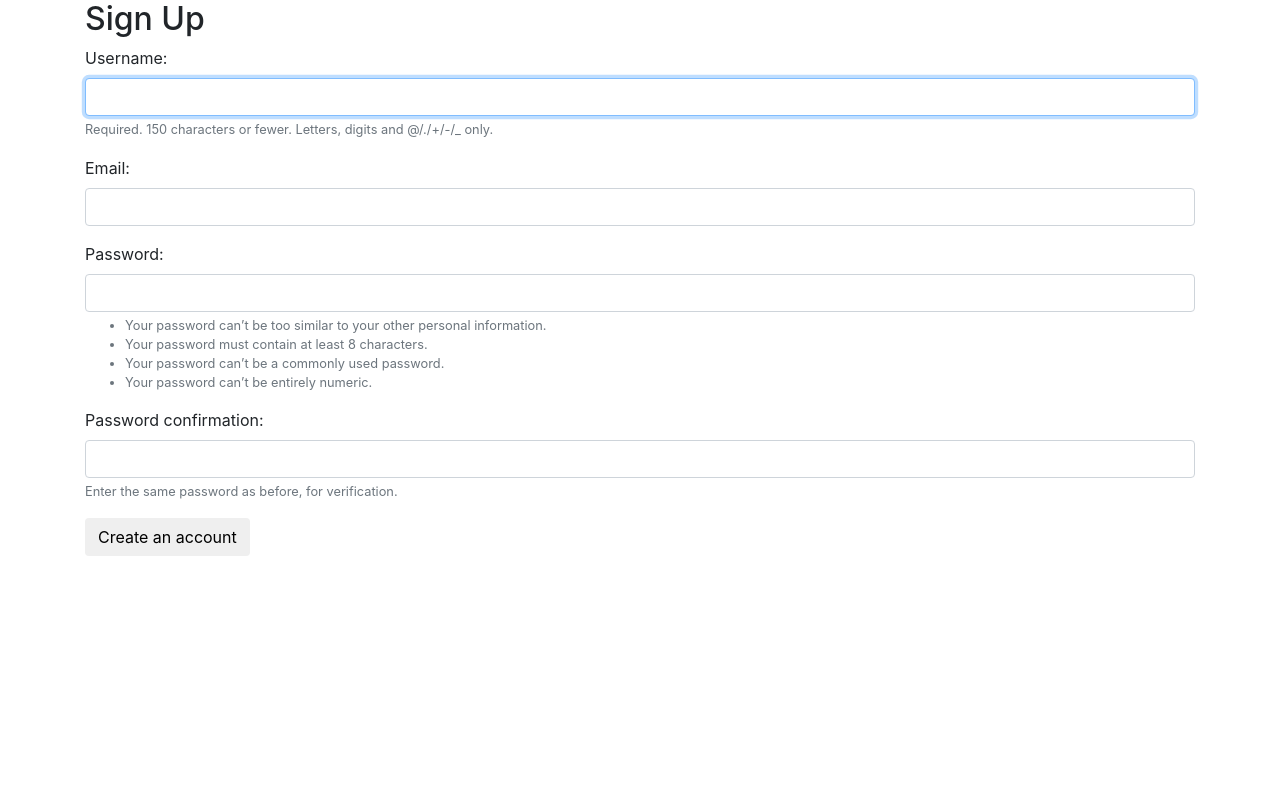
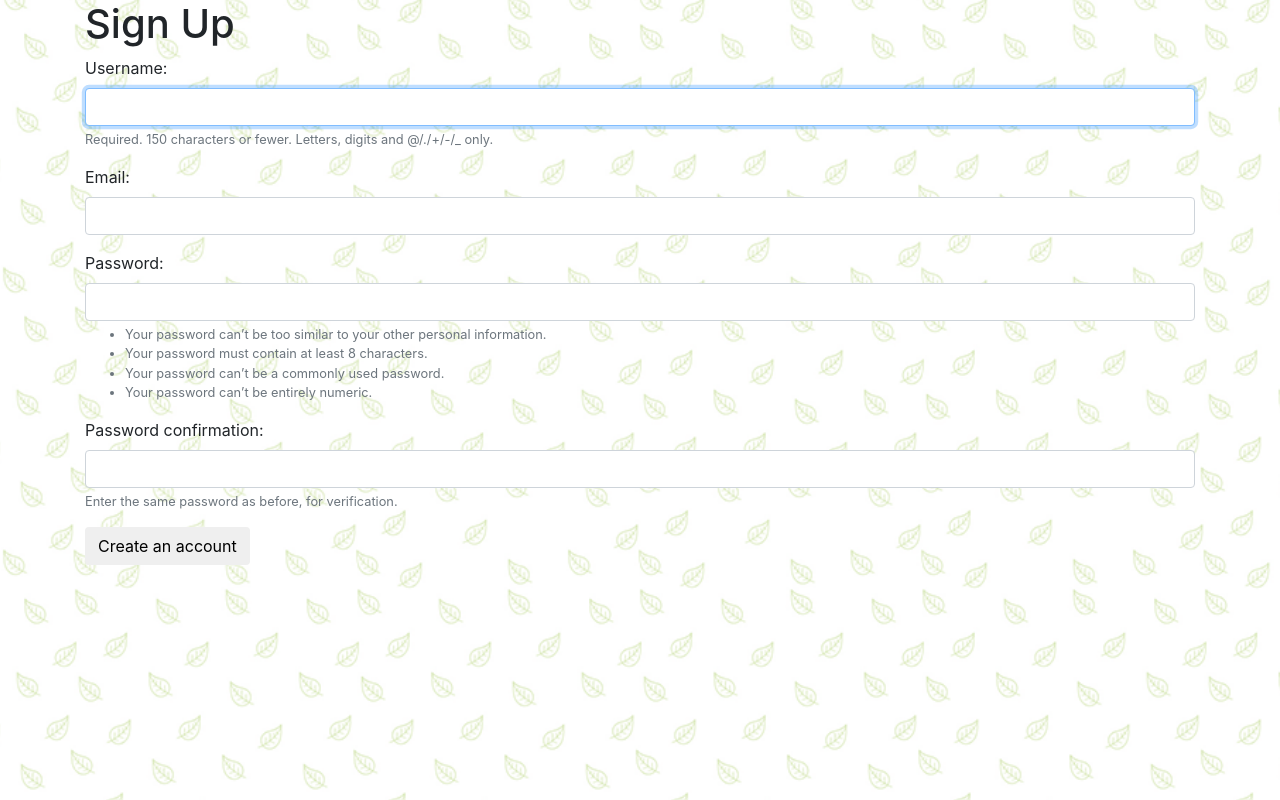
Before and after one commit to swainshashwat/Bata-Tu-Bata, a Django app: page /signup/ in a window 1280 px wide. Run offline with Django 3.2, Linux system fonts and the light colour scheme; some libraries are stand-ins or nearby versions.

Commit message:
added static for accounts

```diff
--- /dev/null
+++ b/static/css/accounts.css
@@ -0,0 +1,19 @@
+body {
+    background-image: url(../img/leaves.png);
+    background-size: contain;
+    background-position: center;
+    background-color: rgba(240,255,255,0.5);
+}
+
+.logo {
+    font-family: 'Peralta', cursive;
+}
+
+.logo a {
+    color: rgba(0, 0, 0, 0.9)
+}
+
+.logo a:hover,
+.logo a:active {
+    text-decoration: none;
+}
--- a/templates/signup.html
+++ b/templates/signup.html
@@ -1,8 +1,14 @@
 {% extends 'base.html' %}
+
+{% load static %}
+
+{% block stylesheet %}
+    <link rel="stylesheet" href="{% static 'css/accounts.css' %}">
+{% endblock %}
 
 {% block body %}
     <div class='container'>
-        <h2>Sign Up</h2>
+        <h1 class>Sign Up</h1>
         <form method="post" novalidate>
             {% csrf_token %}
             {% include 'includes/form.html' %}
```
Also changed, not shown: static/images/khatti.png (deleted), static/images/khatti1.png (deleted), static/img/leaves.png (added).
